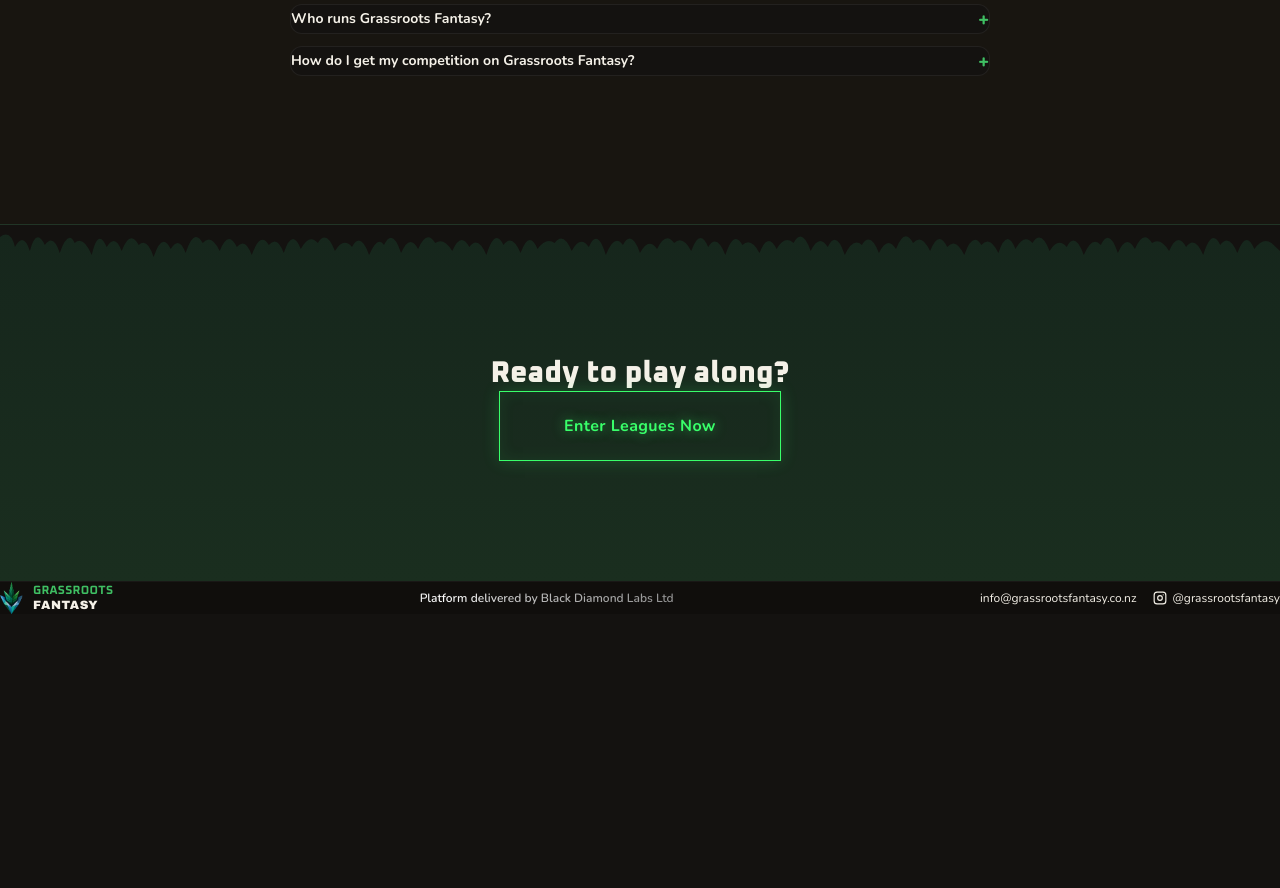
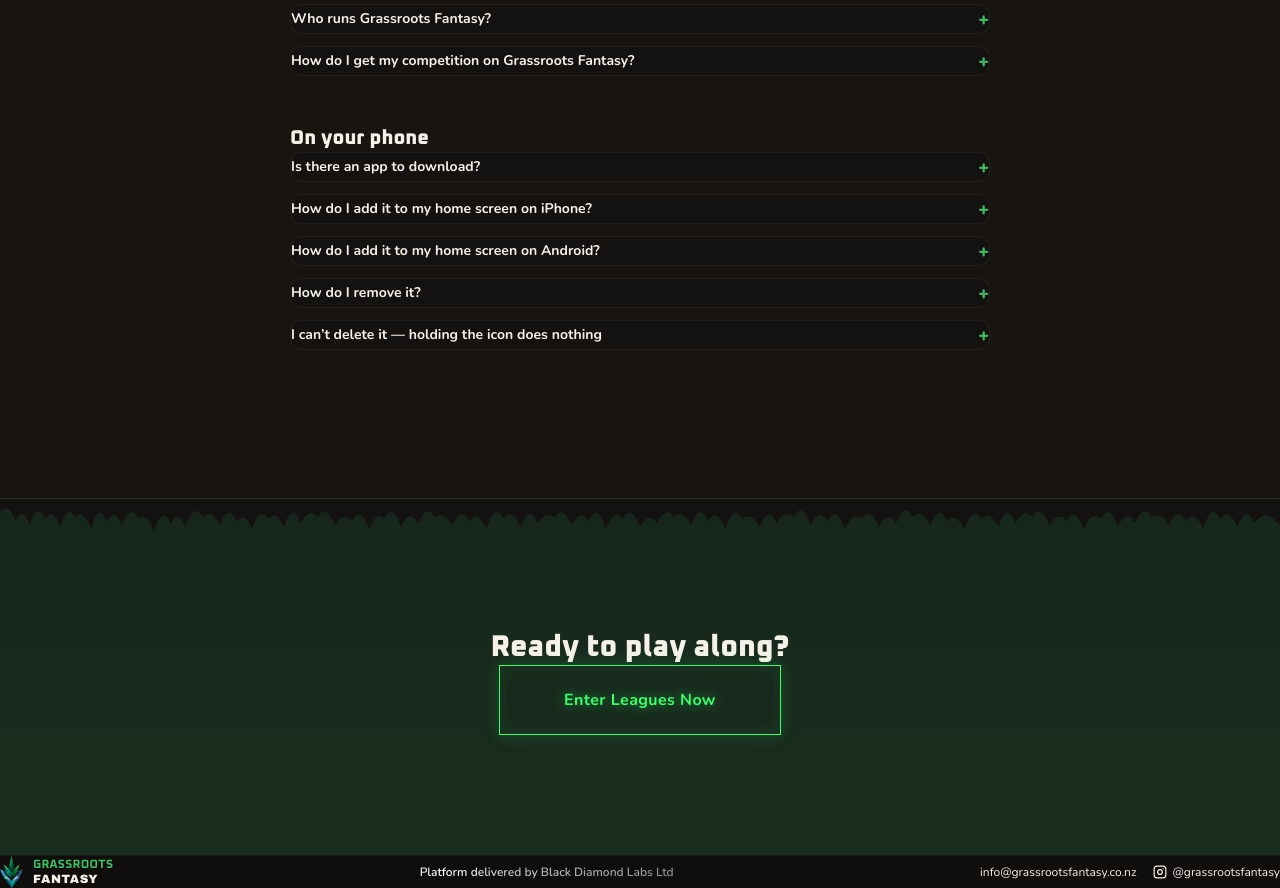
Before and after one commit to N8Nuks/grassrootsfantasy, a Next.js app: page /how in a window 1280 px wide. Shown: the part 6140-7028 px from the top of the page. Before the commit the page ends 6754 px from the top, so only its background shows below. Built offline with nearby package versions, Linux system fonts and the light colour scheme; no server answers.

Commit message:
PWA install and removal in the FAQ

```diff
--- a/app/how/page.tsx
+++ b/app/how/page.tsx
@@ -186,6 +186,31 @@ const groups = [
       {
         q: 'How do I get my competition on Grassroots Fantasy?',
         a: 'Get in touch — every edition starts with a conversation with the competition it covers. Email info@grassrootsfantasy.co.nz.',
+      },
+    ],
+  },
+  {
+    title: 'On your phone',
+    items: [
+      {
+        q: 'Is there an app to download?',
+        a: 'There\u2019s no App Store or Play Store download — Grassroots Fantasy installs straight from the website and then behaves like any other app. No store account, no update prompts, and it takes a fraction of the space.',
+      },
+      {
+        q: 'How do I add it to my home screen on iPhone?',
+        a: 'Open grassrootsfantasy.co.nz in Safari — it has to be Safari, not Chrome. Tap the Share button at the bottom of the screen, scroll down the list, and tap Add to Home Screen. Name it whatever you like and tap Add. The icon appears with your other apps.',
+      },
+      {
+        q: 'How do I add it to my home screen on Android?',
+        a: 'Open grassrootsfantasy.co.nz in Chrome. You\u2019ll usually get a prompt at the bottom offering to install — tap it. If it doesn\u2019t appear, tap the three dots at the top right and choose Add to Home screen or Install app.',
+      },
+      {
+        q: 'How do I remove it?',
+        a: 'Same as any app — press and hold the icon on your home screen and choose Remove App or Uninstall. Removing it doesn\u2019t touch your team, your cards, or your score. Sign back in any time and everything is where you left it.',
+      },
+      {
+        q: 'I can\u2019t delete it — holding the icon does nothing',
+        a: 'This one catches people out and it isn\u2019t our app misbehaving. On iPhone, go to Settings, then Screen Time, then Content & Privacy Restrictions, then iTunes & App Store Purchases, and check Deleting Apps. If it\u2019s set to Don\u2019t Allow, it silently blocks every way of deleting anything — no error, no message, the option just isn\u2019t there. Set it to Allow and the icon deletes normally.',
       },
     ],
   },
```
